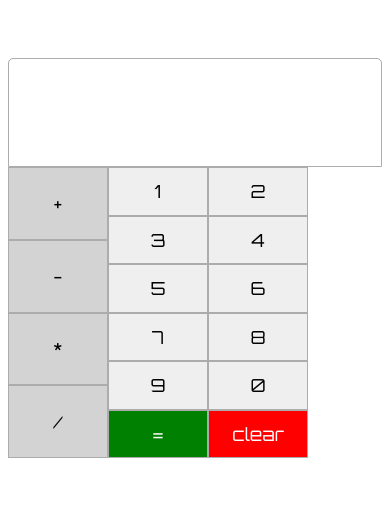
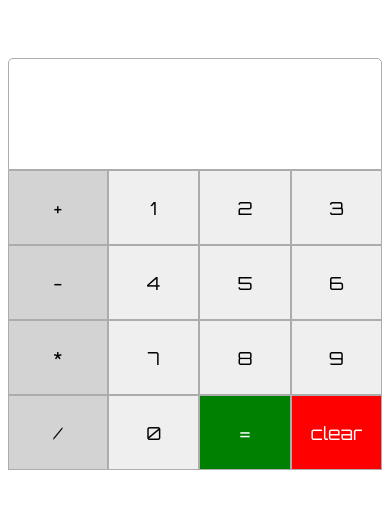
Before and after one commit to JuanPabloCC/calculator, a plain HTML site: page index.html in a window 390 px wide. Drawn offline with Linux system fonts and the light colour scheme; a web font is replaced by a local one.

Commit message:
feat: add responsive layout

```diff
--- a/style.css
+++ b/style.css
@@ -18,7 +18,7 @@ button {
     display: flex;
     flex-direction: column;
     width: 400px;
-    height: 400px;
+    /* height: 400px; */
 }
 
 #calc-display {
@@ -39,6 +39,7 @@ button {
 #digit-btn-panel {
     display: flex;
     flex-flow: row wrap;
+    flex: 1;
 }
 
 #special-btn-panel {
@@ -60,3 +61,13 @@ button {
     flex: 1;
     background-color: lightgray;
 }
+
+.digit {
+    width: 33%;
+    flex-grow: 1;
+}
+
+.special {
+    width: 33%;
+    flex-grow: 1;
+}
```
